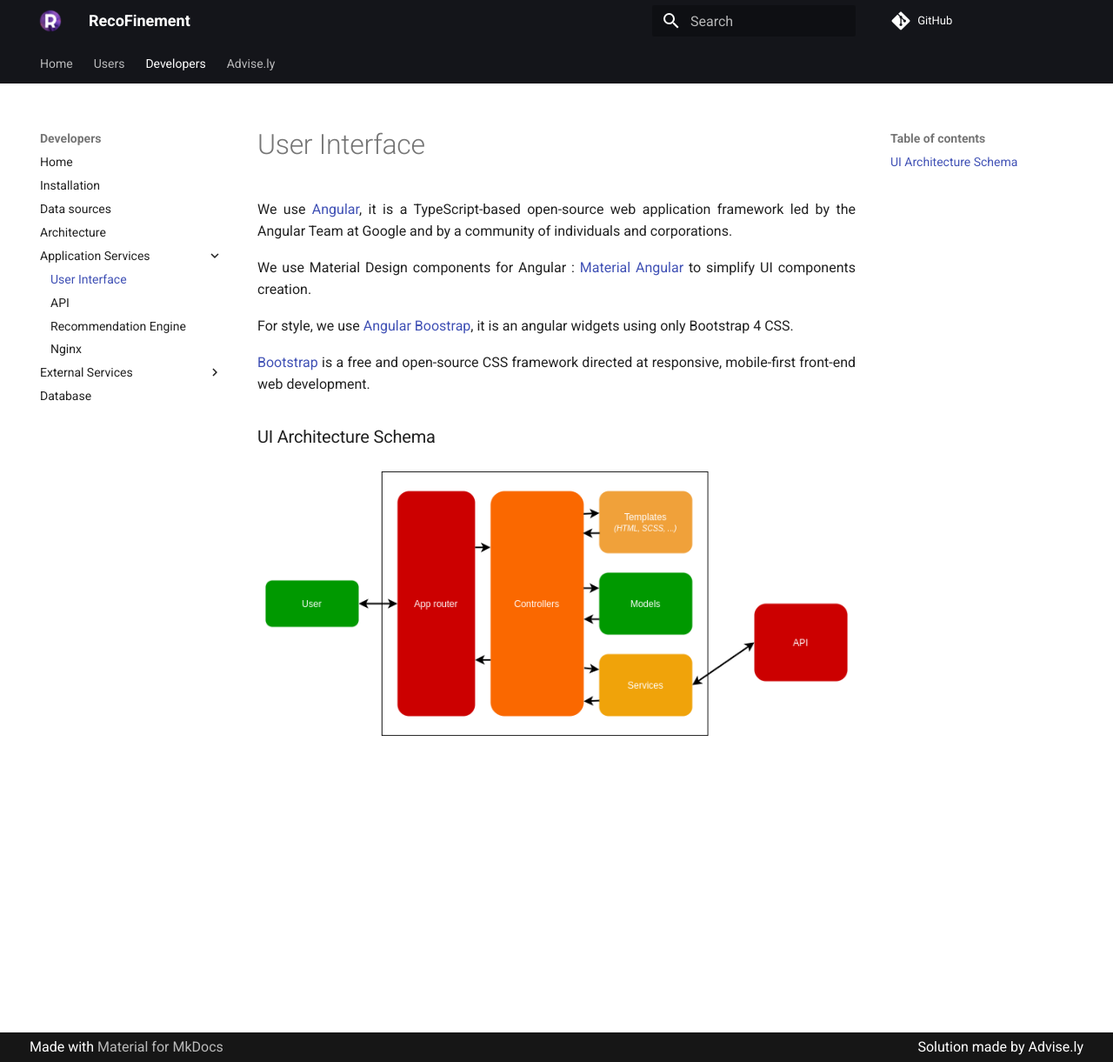
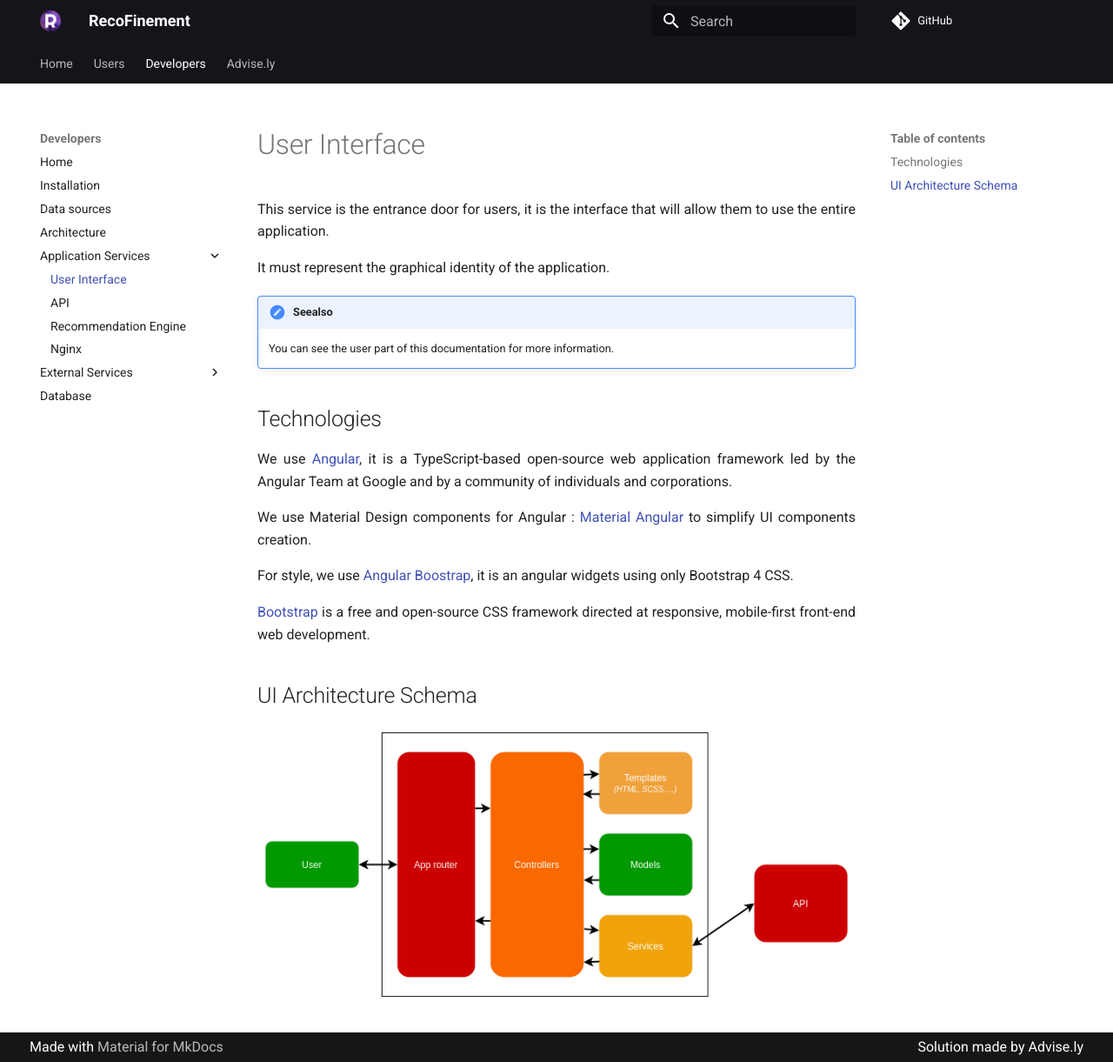
Before and after one commit to RomainCtl/RecoFinement, an MkDocs documentation site: the page built from docs/developers/services/ui.md, in a window 1280 px wide and 1221 px high. Shown: the whole window at 87% size. Built offline with MkDocs 1.6.1 and Material for MkDocs 9.7.7, drawn with Linux system fonts in a browser that asks for light colours; comment, search, counter and statistics services are not loaded.

Commit message:
add some information in ui service

```diff
--- a/docs/developers/services/ui.md
+++ b/docs/developers/services/ui.md
@@ -1,3 +1,12 @@
+This service is the entrance door for users, it is the interface that will allow them to use the entire application.
+
+It must represent the graphical identity of the application.
+
+!!! seealso
+    You can see the user part of this documentation for more information.
+
+## Technologies
+
 We use [Angular](https://angular.io/), it is a TypeScript-based open-source web application framework led by the Angular Team at Google and by a community of individuals and corporations.
 
 We use Material Design components for Angular : [Material Angular](https://material.angular.io/) to simplify UI components creation.
@@ -7,6 +16,6 @@ For style, we use [Angular Boostrap](https://ng-bootstrap.github.io/), it is an
 [Bootstrap](https://getbootstrap.com/) is a free and open-source CSS framework directed at responsive, mobile-first front-end web development.
 
 
-### UI Architecture Schema
+## UI Architecture Schema
 
 ![UI Architecture](../../assets/images/ui_architecture.png)
```
